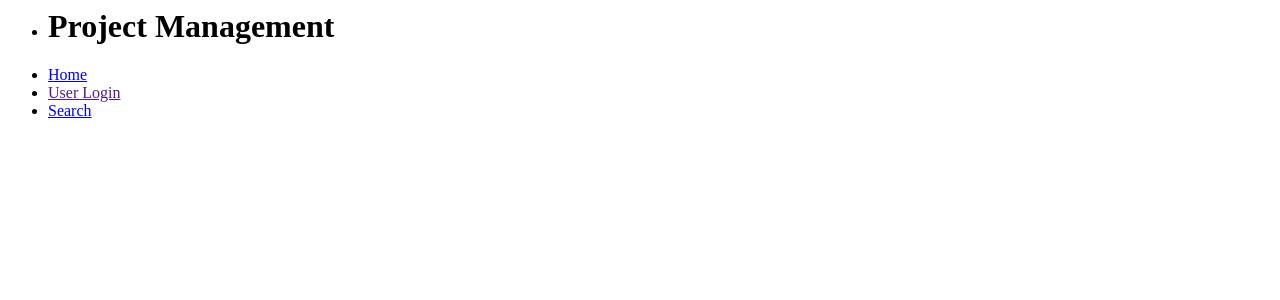
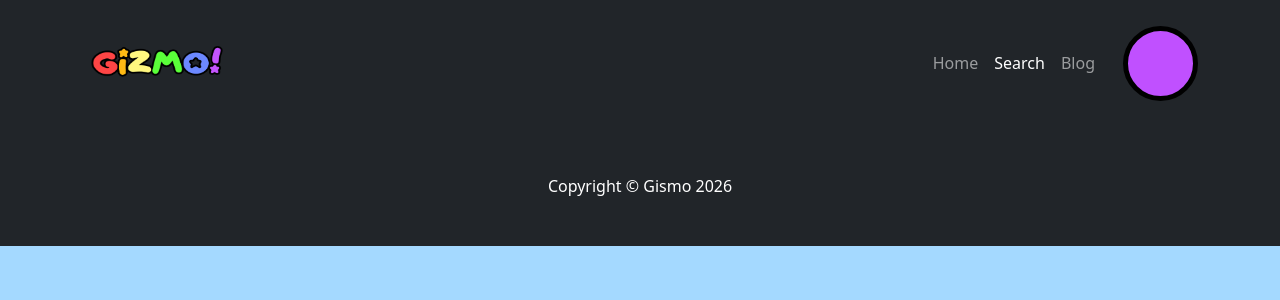
Before and after one commit to DylanDotCom/Project_Management, a PHP site: page /SearchPage.php in a window 1280 px wide. Shown: the top 300 px of the page. Run offline with PHP 8.4, Linux system fonts and the light colour scheme; some libraries are stand-ins or nearby versions.

Commit message:
Updated the home page structure and added the essential css. Also, updated pages navigation

```diff
--- a/SearchPage.php
+++ b/SearchPage.php
@@ -2,25 +2,46 @@
 <html>
    <head>
    <meta charset="utf-8">
-      <title>Project Management</title>
+      <title>Search | Gismo</title>
+        <link href="bootstrap/css/bootstrap.css" rel="stylesheet">
+        <script src="bootstrap/js/bootstrap.js"></script>
 
+        <!-- our own styles -->
+        <link href="css/style_gismo.css" rel="stylesheet">
+
+         <!-- Favicon-->
+        <link rel="icon" type="image/x-icon" href="../img/favicon.ico" />
    </head>
 
    <body>
 
-        <div id="header">
-            <ul>
-                <li><h1>Project Management</h1></li>
-				<li><a href="Home.html" >Home</a></li>
-				<li><a href="">User Login</a></li>
-				<li><a href="SearchPage.html" class = "on">Search</a></li>
+         <nav class="navbar navbar-expand-lg navbar-dark bg-dark">
+            <div class="container">
+                <a class="navbar-brand" href="index.php"><img src="img/gismo_logo.png" alt="Logo"class="img-fluid logo"/></a>
+                <button class="navbar-toggler" type="button" data-bs-toggle="collapse" data-bs-target="#navbarSupportedContent" aria-controls="navbarSupportedContent" aria-expanded="false" aria-label="Toggle navigation"><span class="navbar-toggler-icon"></span></button>
+                <div class="collapse navbar-collapse" id="navbarSupportedContent">
+                    <ul class="navbar-nav ms-auto mb-2 mb-lg-0">
+                        <li class="nav-item"><a class="nav-link"  href="index.php">Home</a></li>
+                        <li class="nav-item"><a class="nav-link active" aria-current="page" href="SearchPage.php">Search</a></li>
+                        <li class="nav-item"><a class="nav-link"  href="blog_page/blog.php">Blog</a></li>
+                    </ul>
 
-			</ul>
-		</div>
+                </div>
+                <a href="login.php" class="profile-btn" aria-label="Profile"></a>
+            </div>
 
-	</div>
-    </div>
-</div>
+        </nav>
 
-	</div>
+
+
+
+
+
+     <!-- Footer-->
+        <footer class="py-5 bg-dark">
+            <div class="container"><p class="m-0 text-center text-white">Copyright &copy; Gismo 2026</p></div>
+        </footer>
+    <script type="text/javascript" src="https://ajax.googleapis.com/ajax/libs/jquery/2.1.3/jquery.min.js"></script>
+    <script type="text/javascript" src="js/script.js"></script>
 </body>
+</html>
--- a/blog_page/adv_time.html
+++ b/blog_page/adv_time.html
@@ -15,12 +15,12 @@
         <!-- Responsive navbar-->
         <nav class="navbar navbar-expand-lg navbar-dark bg-dark">
             <div class="container">
-                <a class="navbar-brand" href="#!"><img src="images/gismo_logo.png" alt="Logo" class="img-fluid logo" /></a>
+                <a class="navbar-brand" href="../index.php"><img src="images/gismo_logo.png" alt="Logo" class="img-fluid logo" /></a>
                 <button class="navbar-toggler" type="button" data-bs-toggle="collapse" data-bs-target="#navbarSupportedContent" aria-controls="navbarSupportedContent" aria-expanded="false" aria-label="Toggle navigation"><span class="navbar-toggler-icon"></span></button>
                 <div class="collapse navbar-collapse" id="navbarSupportedContent">
                     <ul class="navbar-nav ms-auto mb-2 mb-lg-0">
-                        <li class="nav-item"><a class="nav-link" href="#">Home</a></li>
-                        <li class="nav-item"><a class="nav-link" href="#!">Search</a></li>
+                        <li class="nav-item"><a class="nav-link" href="../index.php">Home</a></li>
+                        <li class="nav-item"><a class="nav-link" href="../SearchPage.php">Search</a></li>
                         <li class="nav-item"><a class="nav-link" href="#!">Capsule</a></li>
                         <li class="nav-item"><a class="nav-link active" aria-current="page" href="blog.html">Blog</a></li>
                     </ul>
--- a/blog_page/avatar_pairings.html
+++ b/blog_page/avatar_pairings.html
@@ -15,12 +15,12 @@
         <!-- Responsive navbar-->
         <nav class="navbar navbar-expand-lg navbar-dark bg-dark">
             <div class="container">
-                <a class="navbar-brand" href="#!"><img src="images/gismo_logo.png" alt="Logo"class="img-fluid logo"/></a>
+                <a class="navbar-brand" href="../index.php"><img src="images/gismo_logo.png" alt="Logo"class="img-fluid logo"/></a>
                 <button class="navbar-toggler" type="button" data-bs-toggle="collapse" data-bs-target="#navbarSupportedContent" aria-controls="navbarSupportedContent" aria-expanded="false" aria-label="Toggle navigation"><span class="navbar-toggler-icon"></span></button>
                 <div class="collapse navbar-collapse" id="navbarSupportedContent">
                     <ul class="navbar-nav ms-auto mb-2 mb-lg-0">
-                        <li class="nav-item"><a class="nav-link" href="#">Home</a></li>
-                        <li class="nav-item"><a class="nav-link" href="#!">Search</a></li>
+                        <li class="nav-item"><a class="nav-link" href="../index.php">Home</a></li>
+                        <li class="nav-item"><a class="nav-link" href="../SearchPage.php">Search</a></li>
                         <li class="nav-item"><a class="nav-link" href="#!">Capsule</a></li>
                         <li class="nav-item"><a class="nav-link active" aria-current="page" href="blog.html">Blog</a></li>
                     </ul>
--- a/blog_page/bill_cipher.html
+++ b/blog_page/bill_cipher.html
@@ -15,12 +15,12 @@
         <!-- Responsive navbar-->
         <nav class="navbar navbar-expand-lg navbar-dark bg-dark">
             <div class="container">
-                <a class="navbar-brand" href="#!"><img src="images/gismo_logo.png" alt="Logo" class="img-fluid logo" /></a>
+                <a class="navbar-brand" href="../index.php"><img src="images/gismo_logo.png" alt="Logo" class="img-fluid logo" /></a>
                 <button class="navbar-toggler" type="button" data-bs-toggle="collapse" data-bs-target="#navbarSupportedContent" aria-controls="navbarSupportedContent" aria-expanded="false" aria-label="Toggle navigation"><span class="navbar-toggler-icon"></span></button>
                 <div class="collapse navbar-collapse" id="navbarSupportedContent">
                     <ul class="navbar-nav ms-auto mb-2 mb-lg-0">
-                        <li class="nav-item"><a class="nav-link" href="#">Home</a></li>
-                        <li class="nav-item"><a class="nav-link" href="#!">Search</a></li>
+                        <li class="nav-item"><a class="nav-link" href="../index.php">Home</a></li>
+                        <li class="nav-item"><a class="nav-link" href="../SearchPage.php">Search</a></li>
                         <li class="nav-item"><a class="nav-link" href="#!">Capsule</a></li>
                         <li class="nav-item"><a class="nav-link active" aria-current="page" href="blog.html">Blog</a></li>
                     </ul>
--- a/blog_page/scooby_doo.html
+++ b/blog_page/scooby_doo.html
@@ -15,12 +15,12 @@
         <!-- Responsive navbar-->
         <nav class="navbar navbar-expand-lg navbar-dark bg-dark">
             <div class="container">
-                <a class="navbar-brand" href="#!"><img src="images/gismo_logo.png" alt="Logo" class="img-fluid logo" /></a>
+                <a class="navbar-brand" href="../index.php"><img src="images/gismo_logo.png" alt="Logo" class="img-fluid logo" /></a>
                 <button class="navbar-toggler" type="button" data-bs-toggle="collapse" data-bs-target="#navbarSupportedContent" aria-controls="navbarSupportedContent" aria-expanded="false" aria-label="Toggle navigation"><span class="navbar-toggler-icon"></span></button>
                 <div class="collapse navbar-collapse" id="navbarSupportedContent">
                     <ul class="navbar-nav ms-auto mb-2 mb-lg-0">
-                        <li class="nav-item"><a class="nav-link" href="#">Home</a></li>
-                        <li class="nav-item"><a class="nav-link" href="#!">Search</a></li>
+                        <li class="nav-item"><a class="nav-link" href="../index.php">Home</a></li>
+                        <li class="nav-item"><a class="nav-link" href="../SearchPage.php">Search</a></li>
                         <li class="nav-item"><a class="nav-link" href="#!">Capsule</a></li>
                         <li class="nav-item"><a class="nav-link active" aria-current="page" href="blog.html">Blog</a></li>
                     </ul>
--- a/blog_page/vampires.html
+++ b/blog_page/vampires.html
@@ -15,12 +15,12 @@
         <!-- Responsive navbar-->
         <nav class="navbar navbar-expand-lg navbar-dark bg-dark">
             <div class="container">
-                <a class="navbar-brand" href="#!"><img src="images/gismo_logo.png" alt="Logo" class="img-fluid logo" /></a>
+                <a class="navbar-brand" href="../index.php"><img src="images/gismo_logo.png" alt="Logo" class="img-fluid logo" /></a>
                 <button class="navbar-toggler" type="button" data-bs-toggle="collapse" data-bs-target="#navbarSupportedContent" aria-controls="navbarSupportedContent" aria-expanded="false" aria-label="Toggle navigation"><span class="navbar-toggler-icon"></span></button>
                 <div class="collapse navbar-collapse" id="navbarSupportedContent">
                     <ul class="navbar-nav ms-auto mb-2 mb-lg-0">
-                        <li class="nav-item"><a class="nav-link" href="#">Home</a></li>
-                        <li class="nav-item"><a class="nav-link" href="#!">Search</a></li>
+                        <li class="nav-item"><a class="nav-link" href="../index.php">Home</a></li>
+                        <li class="nav-item"><a class="nav-link" href="../SearchPage.php">Search</a></li>
                         <li class="nav-item"><a class="nav-link" href="#!">Capsule</a></li>
                         <li class="nav-item"><a class="nav-link active" aria-current="page" href="blog.html">Blog</a></li>
                     </ul>
--- a/createDB.php
+++ b/createDB.php
@@ -43,11 +43,11 @@ $conn = new mysqli("ProjectManagement", "root", "", "CartoonsInfo");
 
 //creating the cartoons table
 $sql = "CREATE TABLE CartoonSearch (
-    title VARCHAR(30) NOT NULL,
+    title VARCHAR(100) NOT NULL,
     id INT AUTO_INCREMENT PRIMARY KEY,
     year INT NOT NULL,
     image_path    VARCHAR(255)  NULL,
-    creator VARCHAR(30) NOT NULL,
+    creator VARCHAR(60) NOT NULL,
     genre VARCHAR(30) NOT NULL,
     rating VARCHAR(30) NOT NULL,
     runtime INT NOT NULL,
@@ -76,7 +76,7 @@ $sql = "CREATE TABLE Users (
   }
 
   //inserting data
-  $sql = "INSERT INTO CartoonSearch (title, year, creator, genre, rating, runtime, episodes, image_path) VALUES
+  $sql = "INSERT INTO CartoonSearch (title, year, creator, rating, genre, runtime, episodes, image_path) VALUES
   ('Spongebob Squarepants', '1999', 'Stephen Hillenburg', 'TV-PG', 'comedy', '23', '272', 'spongebob.jpg'),
   ('The Simpsons', '1999', 'Matt Groening', 'TV-Y', 'comedy', '22', '684', 'simpsons.jpg'),
   ('Gravity Falls', '2012', 'Alex Hirsch', 'TV-Y7', 'Action-Adventure', '23', '40', 'gravity_falls.jpg'),
--- /dev/null
+++ b/css/style_gismo.css
@@ -0,0 +1,46 @@
+
+ :root {
+            --purple-bar: #c2b0ff;
+            --sky-bg: #A4D9FF;
+            --avatar: #c050ff;
+        }
+
+        body {
+            background-color: var(--sky-bg);
+            min-height: 100vh;
+            display: flex;
+            flex-direction: column;
+
+        }
+
+.logo{
+  width: 150px;
+  height: 100px;
+}
+
+.profile-btn {
+            width: 75px;
+            height: 75px;
+            border-radius: 50%;
+            background-color: var(--avatar);
+            border: 5px solid #000;
+            display: block;
+            margin-left: 20px;
+}
+
+.freckle-face-regular {
+  font-family: "Freckle Face", system-ui;
+  font-weight: 400;
+  font-style: normal;
+}
+
+
+
+  .gismo{
+    font-size: 200px;
+}
+
+.mask{
+    color: black;
+    background-color: rgba(192, 80, 255, 0.5);
+}
```
Also changed, not shown: Home.html (deleted, +0 -55 lines), blog_page/blog.php (+15 -8 lines), index.php (added, +84 -0 lines), img/favicon.ico (added), img/gismo_logo.png (added), img/header.gif (added), img/header.jpg (added).
